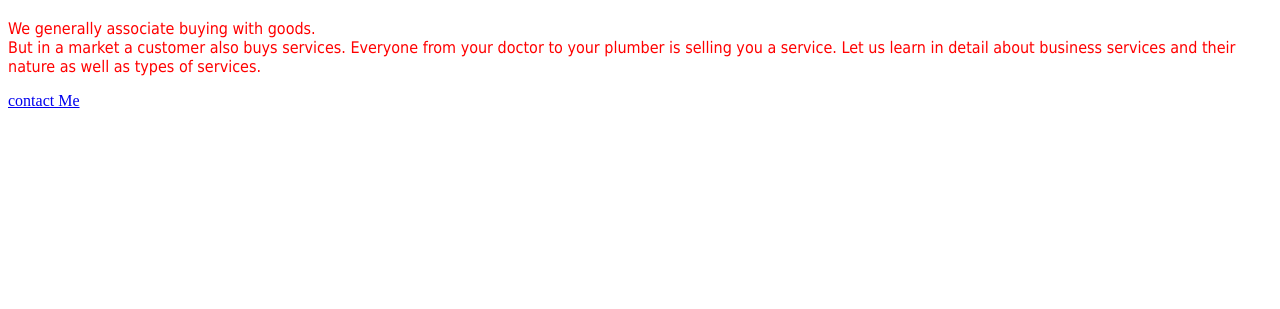
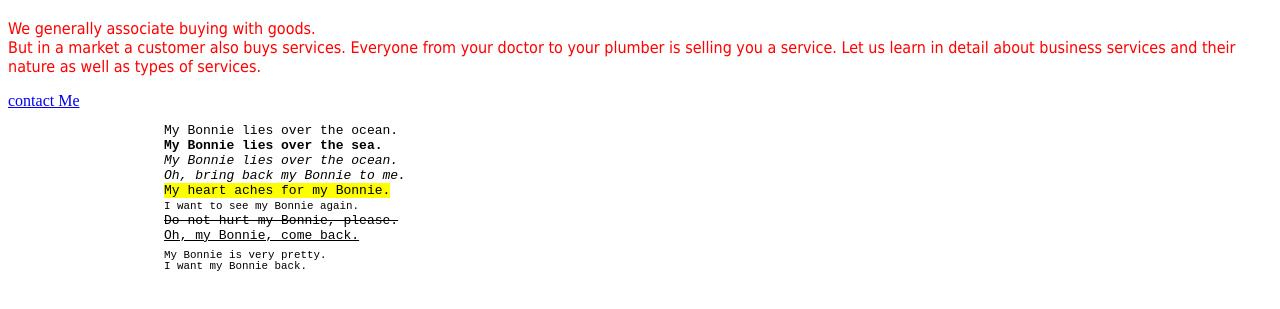
Before and after one commit to freya-tech-1/Freya-s-Tech, a plain HTML site: page index.html in a window 1280 px wide. Shown: the part 61-370 px from the top of the page. Drawn offline with Linux system fonts and the light colour scheme.

Commit message:
Update index.html

```diff
--- a/index.html
+++ b/index.html
@@ -11,5 +11,17 @@
 	<p style="color:red; font-size:16; font-family:tahoma">We generally associate buying with goods. <br> But in a market a customer also buys services. Everyone from your doctor to your plumber is selling you a service. Let us learn in detail about business services and their nature as well as types of services.
  </p>
 	<a href="google.com">contact Me</a>
+	    <pre>
+		    <bold>My Bonnie lies over the ocean.</bold>
+		    <strong>My Bonnie lies over the sea.</strong>
+		    <i>My Bonnie lies over the ocean.</i>
+		    <em>Oh, bring back my Bonnie to me.</em>
+		    <mark>My heart aches for my Bonnie.</mark>
+		    <small>I want to see my Bonnie again.</small>
+		    <del>Do not hurt my Bonnie, please.</del>
+		    <ins>Oh, my Bonnie, come back.</ins>
+		    <sub>My Bonnie is very pretty.</sub>
+		    <sup>I want my Bonnie back.</sup>
+	    </pre>
     </body>
 </html>
```
